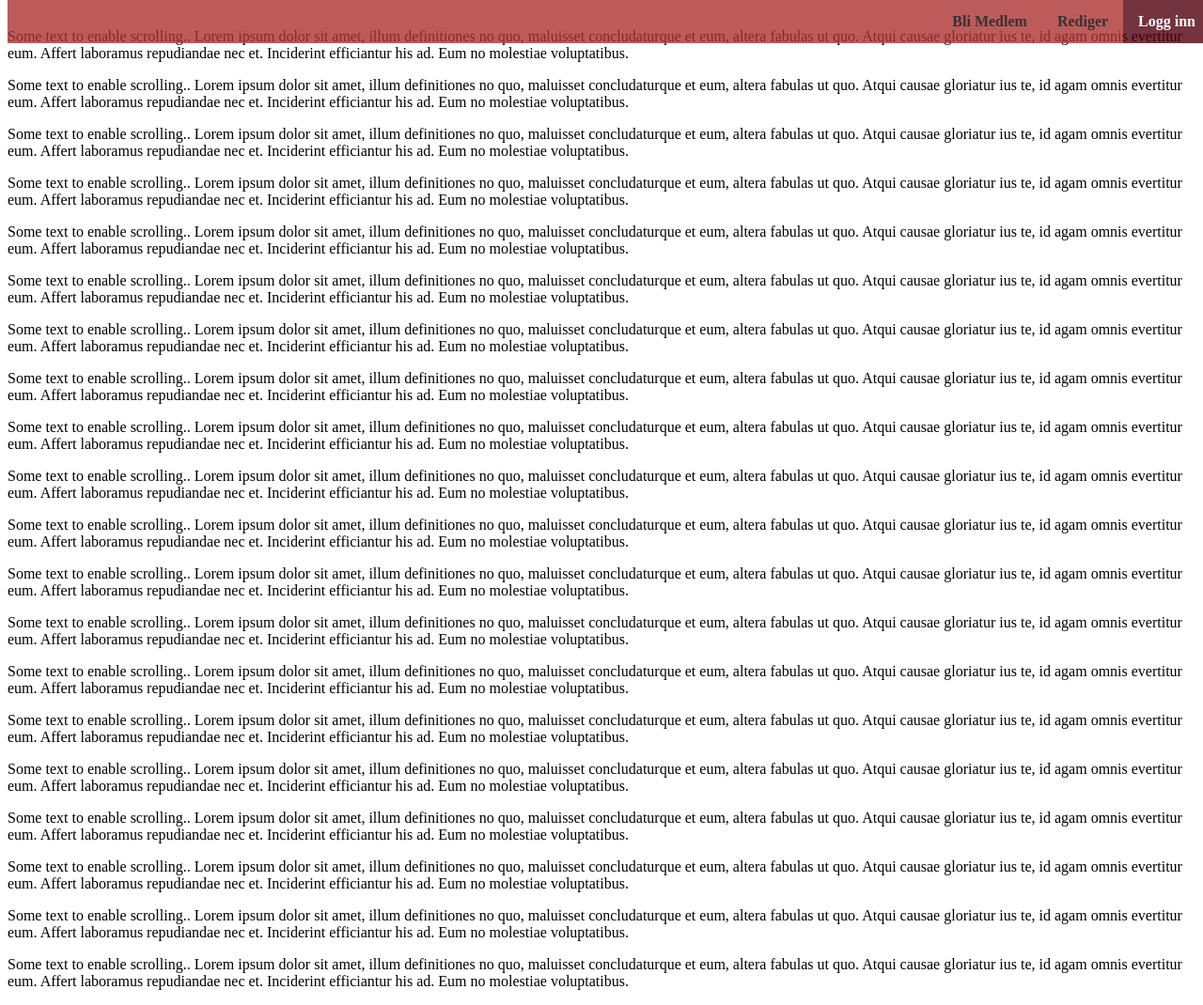
After one commit to stinesoien/Atletav2, a Node server app: template views/fixed/header.pug in a window 1280 px wide. The commit adds this page. Shown: the whole page at 94% size. Run offline with Node 20, Linux system fonts and the light colour scheme; the template is opened without the code that fills it, so the values that code supplies are empty.

Commit message:
div design and header

```diff
--- a/controllers/user.js
+++ b/controllers/user.js
@@ -2,7 +2,7 @@ var connection = require('./../config');
 
 module.exports = {
     getUserByEmail: function(req, res) {
-        connection.query('select fornavn, etternavn, adresse, mobilnr from bruker where epost = ? ', [req.params.email], function(error, results){
+        connection.query('SELECT fname, sname, address, phone FROM users WHERE email = ?', [req.params.email], function(error, results){
             if(error) return res.status(500).json({message: 'Something went wrong.'});
             if(results.length === 0) return res.status(404).json({message: 'User not found.'});
             res.status(200).json({User: results[0]});
--- a/index.js
+++ b/index.js
@@ -32,8 +32,6 @@ app.get('/editUser', function(req, res) {
     res.render('editUser');
 });
 
-
-
 /* route to handle login and registration */
 app.post('/login', authenticateController.login);
 app.post('/newuser', registerController.register);
--- /dev/null
+++ b/public/js/header.js
@@ -0,0 +1,14 @@
+// Get the navbar
+var navbar = document.getElementById("navbar");
+
+// Get the offset position of the navbar
+var sticky = navbar.offsetTop;
+
+// Add the sticky class to the navbar when you reach its scroll position. Remove "sticky" when you leave the scroll position
+function myFunction() {
+    if (window.pageYOffset >= sticky) {
+        navbar.classList.add("sticky")
+    } else {
+        navbar.classList.remove("sticky");
+    }
+}
--- /dev/null
+++ b/public/stylesheets/header.css
@@ -0,0 +1,37 @@
+/* The navigation bar */
+.navbar {
+    overflow: hidden;
+    background-color: #ad3232;
+    opacity: 0.8;
+    position: fixed; /* Set the navbar to fixed position */
+    top: 0; /* Position the navbar at the top of the page */
+    width: 100%; /* Full width */
+}
+
+/* Links inside the navbar */
+.navbar a {
+    float: right;
+    display: block;
+    color: black;
+    text-align: center;
+    font-weight: bold;
+    padding: 14px 16px;
+    text-decoration: none;
+}
+
+/* Main content */
+.content {
+    margin-top: 30px; /* Add a top margin to avoid content overlay */
+}
+
+/* Change the color of links on hover */
+.navbar a:hover {
+    background-color: #ddd;
+    color: black;
+}
+
+/* Add a color to the active/current link */
+.navbar a.active {
+    background-color: #510010;
+    color: white;
+}
--- a/public/stylesheets/index.css
+++ b/public/stylesheets/index.css
@@ -1,5 +1,9 @@
 body{
     color: darkseagreen;
-    background-color: #B05574;
+    background-color: #f2f2f2;
     text-align: center;
 }
+
+.main {
+    margin-top: 30px; /* Add a top margin to avoid content overlay */
+}
--- a/public/stylesheets/login.css
+++ b/public/stylesheets/login.css
@@ -44,8 +44,8 @@ button:hover {
 
 /* Avatar image */
 img.avatar {
-    width: 40%;
-    border-radius: 50%;
+    width: 20%;
+    border-radius: 20%;
 }
 
 /* Add padding to containers */
--- /dev/null
+++ b/views/fixed/footer.pug
@@ -0,0 +1,2 @@
+div.footer.
+    |I'm the footer for this website.
--- /dev/null
+++ b/views/fixed/header.pug
@@ -0,0 +1,51 @@
+html
+    head
+        link(rel='stylesheet', href='/stylesheets/header.css')
+        script(type="text/javascript", src="/js/jquery-3.2.1.js")
+        script(type="text/javascript", src="/js/header.js")
+    body
+        .navbar
+            a(class="active" href='/login') Logg inn
+            a(href='/edituser') Rediger
+            a(href='/newuser') Bli Medlem
+        .content
+            p
+                | Some text to enable scrolling.. Lorem ipsum dolor sit amet, illum definitiones no quo, maluisset concludaturque et eum, altera fabulas ut quo. Atqui causae gloriatur ius te, id agam omnis evertitur eum. Affert laboramus repudiandae nec et. Inciderint efficiantur his ad. Eum no molestiae voluptatibus.
+            p
+                | Some text to enable scrolling.. Lorem ipsum dolor sit amet, illum definitiones no quo, maluisset concludaturque et eum, altera fabulas ut quo. Atqui causae gloriatur ius te, id agam omnis evertitur eum. Affert laboramus repudiandae nec et. Inciderint efficiantur his ad. Eum no molestiae voluptatibus.
+            p
+                | Some text to enable scrolling.. Lorem ipsum dolor sit amet, illum definitiones no quo, maluisset concludaturque et eum, altera fabulas ut quo. Atqui causae gloriatur ius te, id agam omnis evertitur eum. Affert laboramus repudiandae nec et. Inciderint efficiantur his ad. Eum no molestiae voluptatibus.
+            p
+                | Some text to enable scrolling.. Lorem ipsum dolor sit amet, illum definitiones no quo, maluisset concludaturque et eum, altera fabulas ut quo. Atqui causae gloriatur ius te, id agam omnis evertitur eum. Affert laboramus repudiandae nec et. Inciderint efficiantur his ad. Eum no molestiae voluptatibus.
+            p
+                | Some text to enable scrolling.. Lorem ipsum dolor sit amet, illum definitiones no quo, maluisset concludaturque et eum, altera fabulas ut quo. Atqui causae gloriatur ius te, id agam omnis evertitur eum. Affert laboramus repudiandae nec et. Inciderint efficiantur his ad. Eum no molestiae voluptatibus.
+            p
+                | Some text to enable scrolling.. Lorem ipsum dolor sit amet, illum definitiones no quo, maluisset concludaturque et eum, altera fabulas ut quo. Atqui causae gloriatur ius te, id agam omnis evertitur eum. Affert laboramus repudiandae nec et. Inciderint efficiantur his ad. Eum no molestiae voluptatibus.
+            p
+                | Some text to enable scrolling.. Lorem ipsum dolor sit amet, illum definitiones no quo, maluisset concludaturque et eum, altera fabulas ut quo. Atqui causae gloriatur ius te, id agam omnis evertitur eum. Affert laboramus repudiandae nec et. Inciderint efficiantur his ad. Eum no molestiae voluptatibus.
+            p
+                | Some text to enable scrolling.. Lorem ipsum dolor sit amet, illum definitiones no quo, maluisset concludaturque et eum, altera fabulas ut quo. Atqui causae gloriatur ius te, id agam omnis evertitur eum. Affert laboramus repudiandae nec et. Inciderint efficiantur his ad. Eum no molestiae voluptatibus.
+            p
+                | Some text to enable scrolling.. Lorem ipsum dolor sit amet, illum definitiones no quo, maluisset concludaturque et eum, altera fabulas ut quo. Atqui causae gloriatur ius te, id agam omnis evertitur eum. Affert laboramus repudiandae nec et. Inciderint efficiantur his ad. Eum no molestiae voluptatibus.
+            p
+                | Some text to enable scrolling.. Lorem ipsum dolor sit amet, illum definitiones no quo, maluisset concludaturque et eum, altera fabulas ut quo. Atqui causae gloriatur ius te, id agam omnis evertitur eum. Affert laboramus repudiandae nec et. Inciderint efficiantur his ad. Eum no molestiae voluptatibus.
+            p
+                | Some text to enable scrolling.. Lorem ipsum dolor sit amet, illum definitiones no quo, maluisset concludaturque et eum, altera fabulas ut quo. Atqui causae gloriatur ius te, id agam omnis evertitur eum. Affert laboramus repudiandae nec et. Inciderint efficiantur his ad. Eum no molestiae voluptatibus.
+            p
+                | Some text to enable scrolling.. Lorem ipsum dolor sit amet, illum definitiones no quo, maluisset concludaturque et eum, altera fabulas ut quo. Atqui causae gloriatur ius te, id agam omnis evertitur eum. Affert laboramus repudiandae nec et. Inciderint efficiantur his ad. Eum no molestiae voluptatibus.
+            p
+                | Some text to enable scrolling.. Lorem ipsum dolor sit amet, illum definitiones no quo, maluisset concludaturque et eum, altera fabulas ut quo. Atqui causae gloriatur ius te, id agam omnis evertitur eum. Affert laboramus repudiandae nec et. Inciderint efficiantur his ad. Eum no molestiae voluptatibus.
+            p
+                | Some text to enable scrolling.. Lorem ipsum dolor sit amet, illum definitiones no quo, maluisset concludaturque et eum, altera fabulas ut quo. Atqui causae gloriatur ius te, id agam omnis evertitur eum. Affert laboramus repudiandae nec et. Inciderint efficiantur his ad. Eum no molestiae voluptatibus.
+            p
+                | Some text to enable scrolling.. Lorem ipsum dolor sit amet, illum definitiones no quo, maluisset concludaturque et eum, altera fabulas ut quo. Atqui causae gloriatur ius te, id agam omnis evertitur eum. Affert laboramus repudiandae nec et. Inciderint efficiantur his ad. Eum no molestiae voluptatibus.
+            p
+                | Some text to enable scrolling.. Lorem ipsum dolor sit amet, illum definitiones no quo, maluisset concludaturque et eum, altera fabulas ut quo. Atqui causae gloriatur ius te, id agam omnis evertitur eum. Affert laboramus repudiandae nec et. Inciderint efficiantur his ad. Eum no molestiae voluptatibus.
+            p
+                | Some text to enable scrolling.. Lorem ipsum dolor sit amet, illum definitiones no quo, maluisset concludaturque et eum, altera fabulas ut quo. Atqui causae gloriatur ius te, id agam omnis evertitur eum. Affert laboramus repudiandae nec et. Inciderint efficiantur his ad. Eum no molestiae voluptatibus.
+            p
+                | Some text to enable scrolling.. Lorem ipsum dolor sit amet, illum definitiones no quo, maluisset concludaturque et eum, altera fabulas ut quo. Atqui causae gloriatur ius te, id agam omnis evertitur eum. Affert laboramus repudiandae nec et. Inciderint efficiantur his ad. Eum no molestiae voluptatibus.
+            p
+                | Some text to enable scrolling.. Lorem ipsum dolor sit amet, illum definitiones no quo, maluisset concludaturque et eum, altera fabulas ut quo. Atqui causae gloriatur ius te, id agam omnis evertitur eum. Affert laboramus repudiandae nec et. Inciderint efficiantur his ad. Eum no molestiae voluptatibus.
+            p
+                | Some text to enable scrolling.. Lorem ipsum dolor sit amet, illum definitiones no quo, maluisset concludaturque et eum, altera fabulas ut quo. Atqui causae gloriatur ius te, id agam omnis evertitur eum. Affert laboramus repudiandae nec et. Inciderint efficiantur his ad. Eum no molestiae voluptatibus.
```
Also changed, not shown: controllers/editUser.js (+6 -6 lines), public/js/editUser.js (+10 -10 lines), views/editUser.pug (+8 -21 lines), views/index.pug (+2 -5 lines), views/login.pug (+9 -20 lines), views/newUser.pug (+9 -9 lines), public/images/avatar.png (added), public/js/login.js (added).
